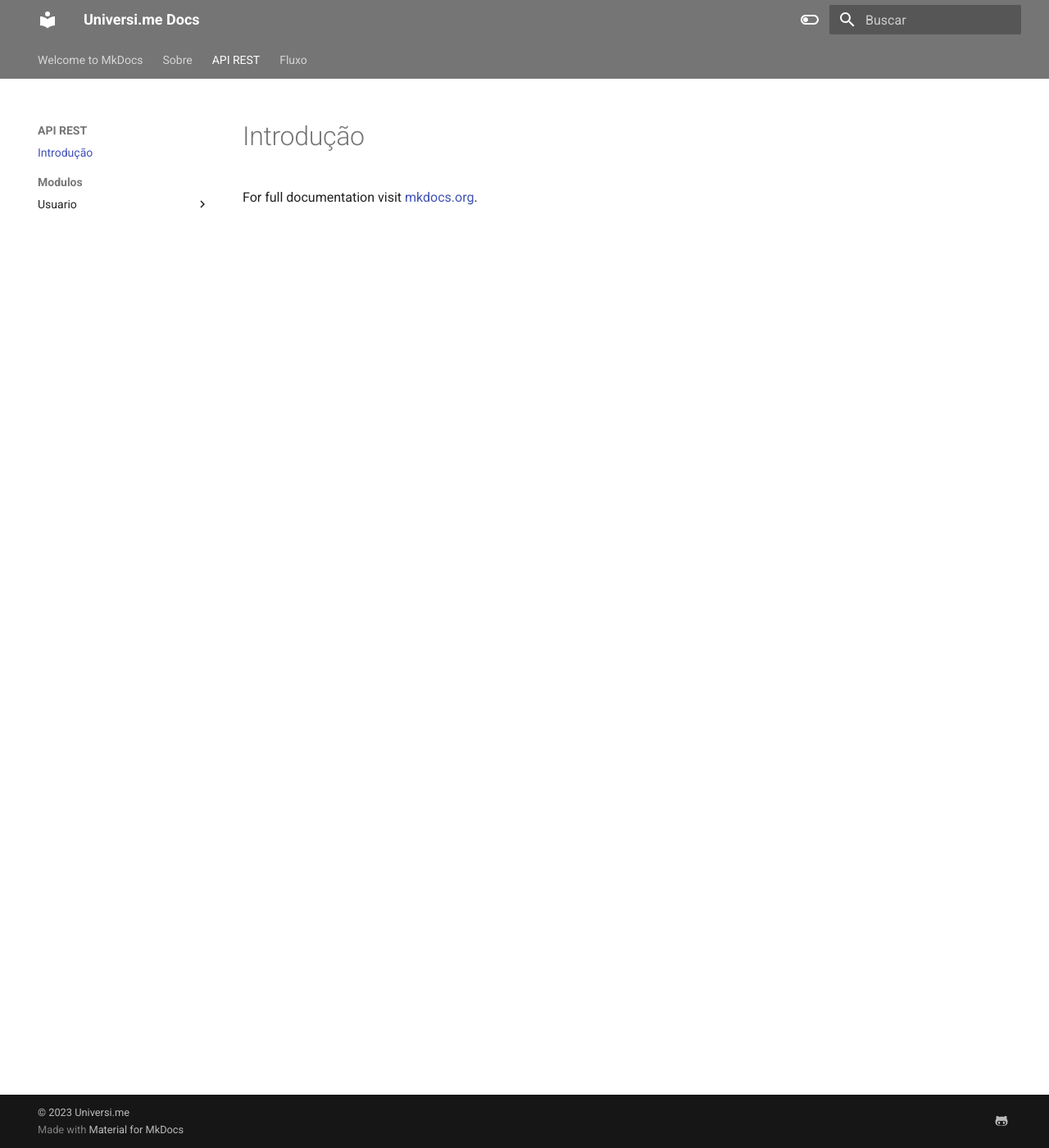
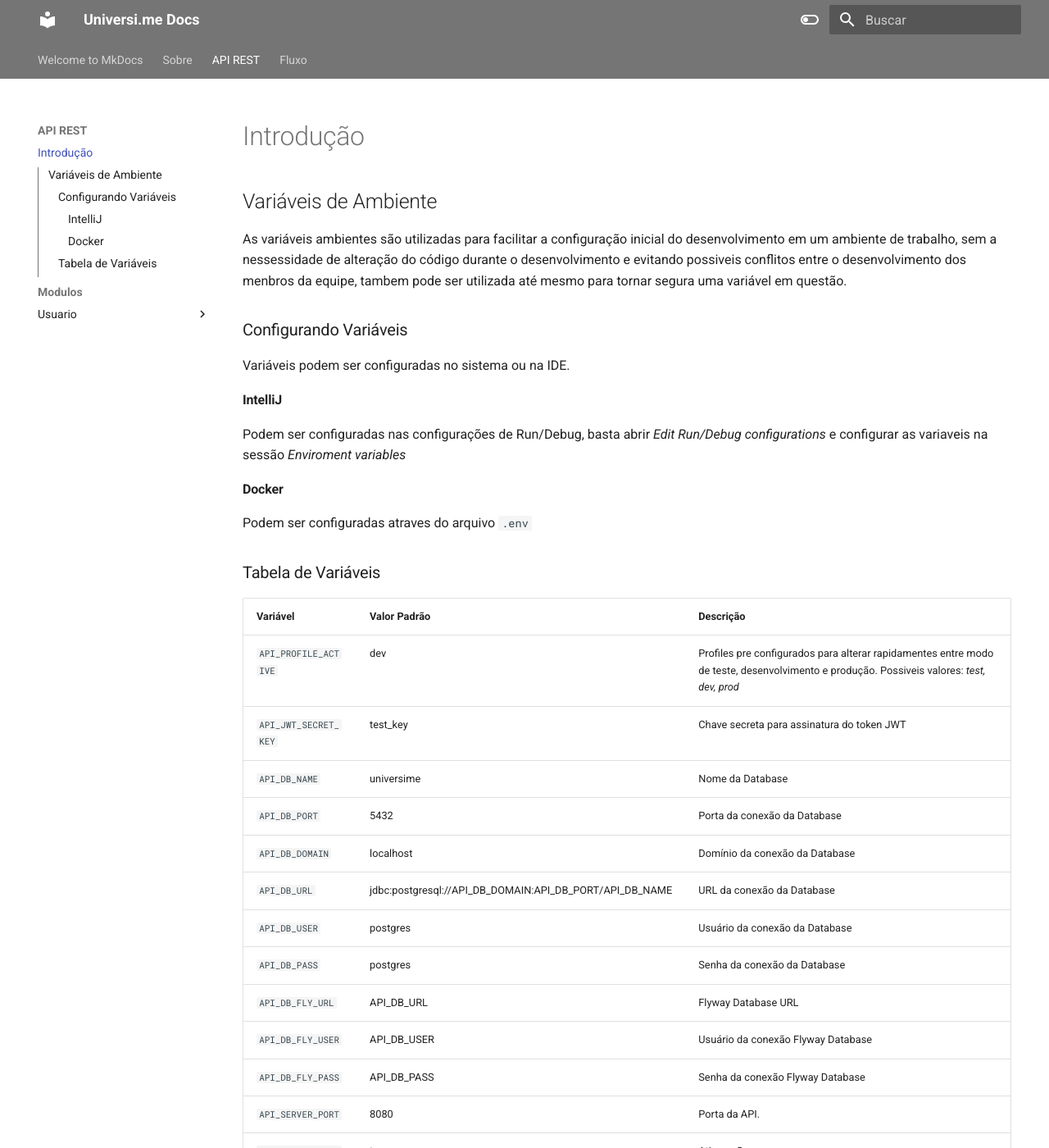
Before and after one commit to universi-me/universi-doc, an MkDocs documentation site: the page built from docs/API REST/index.md, in a window 1280 px wide and 1400 px high. Shown: the whole window at 82% size. Built offline with MkDocs 1.6.1 and Material for MkDocs 9.7.7, drawn with Linux system fonts in a browser that asks for light colours; some of the changed text lies outside the part shown.

Commit message:
Variáveis Ambiente da API

```diff
--- a/docs/API REST/index.md
+++ b/docs/API REST/index.md
@@ -1,3 +1,34 @@
 # Introdução
 
-For full documentation visit [mkdocs.org](https://www.mkdocs.org).
+## Variáveis de Ambiente
+As variáveis ambientes são utilizadas para facilitar a configuração inicial do desenvolvimento em um ambiente de trabalho, sem a nessessidade de alteração do código durante o desenvolvimento e evitando possiveis conflitos entre o desenvolvimento dos menbros da equipe, tambem pode ser utilizada até mesmo para tornar segura uma variável em questão.
+### Configurando Variáveis
+Variáveis podem ser configuradas no sistema ou na IDE.
+#### IntelliJ
+Podem ser configuradas nas configurações de Run/Debug, basta abrir *Edit Run/Debug configurations* e configurar as variaveis na sessão *Enviroment variables*
+#### Docker
+Podem ser configuradas atraves do arquivo `.env`
+
+### Tabela de Variáveis
+
+| Variável                   | Valor Padrão | Descrição                   |
+|----------------------------|--------------|-----------------------------|
+| `API_PROFILE_ACTIVE`       | dev  | Profiles pre configurados para alterar rapidamentes entre modo de teste, desenvolvimento e produção. Possiveis valores: *test, dev, prod*        |
+| `API_JWT_SECRET_KEY`       | test_key  | Chave secreta para assinatura do token JWT |
+| `API_DB_NAME`              | universime  | Nome da Database |
+| `API_DB_PORT`              | 5432   | Porta da conexão da Database |
+| `API_DB_DOMAIN`            | localhost   | Domínio da conexão da Database |
+| `API_DB_URL`               | jdbc:postgresql://API_DB_DOMAIN:API_DB_PORT/API_DB_NAME   | URL da conexão da Database |
+| `API_DB_USER`              | postgres   | Usuário da conexão da Database |
+| `API_DB_PASS`              | postgres   | Senha da conexão da Database |
+| `API_DB_FLY_URL`           | API_DB_URL | Flyway Database URL |
+| `API_DB_FLY_USER`          | API_DB_USER | Usuário da conexão Flyway Database |
+| `API_DB_FLY_PASS`          | API_DB_PASS | Senha da conexão Flyway Database |
+| `API_SERVER_PORT`          | 8080 | Porta da API. |
+| `API_SWAGGER_ENABLED`      | true | Ativar o Swagger. |
+| `API_GOOGLE_CLIENT_ID`     |  | ClientID do Google API |
+| `API_SAVE_IMAGE_LOCAL`     | false | Salvar imagens localmente |
+| `API_PATH_IMAGE_SAVE`      | src/main/resources/static/img/imagem/ | Diretório para salvar imagens |
+| `API_IMGUR_CLIENT_ID`      |  | ClientID para API do Imgur |
+| `API_SIGNUP_ENABLED`       | true | Ativar Registrar-se |
+| `API_LOGIN_GOOGLE_ENABLED` | true | Ativar entrar com Google |
```
